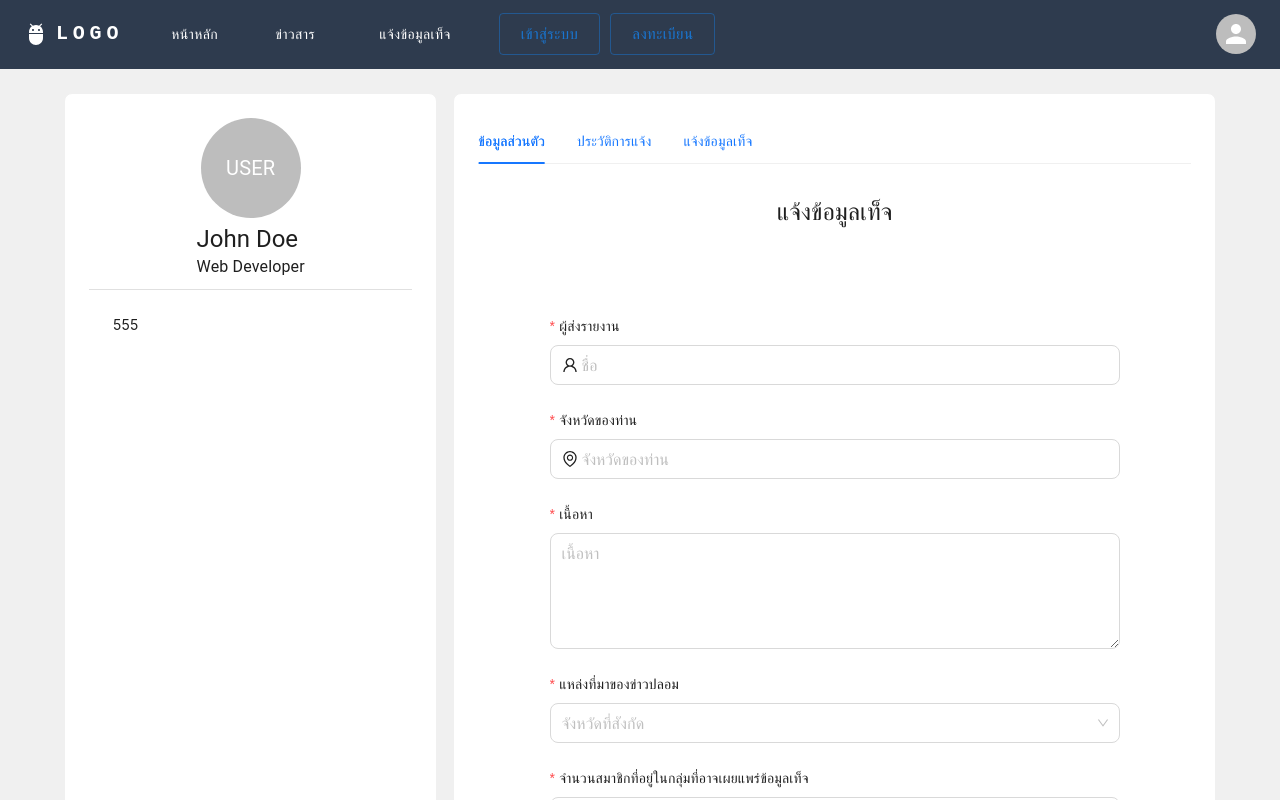
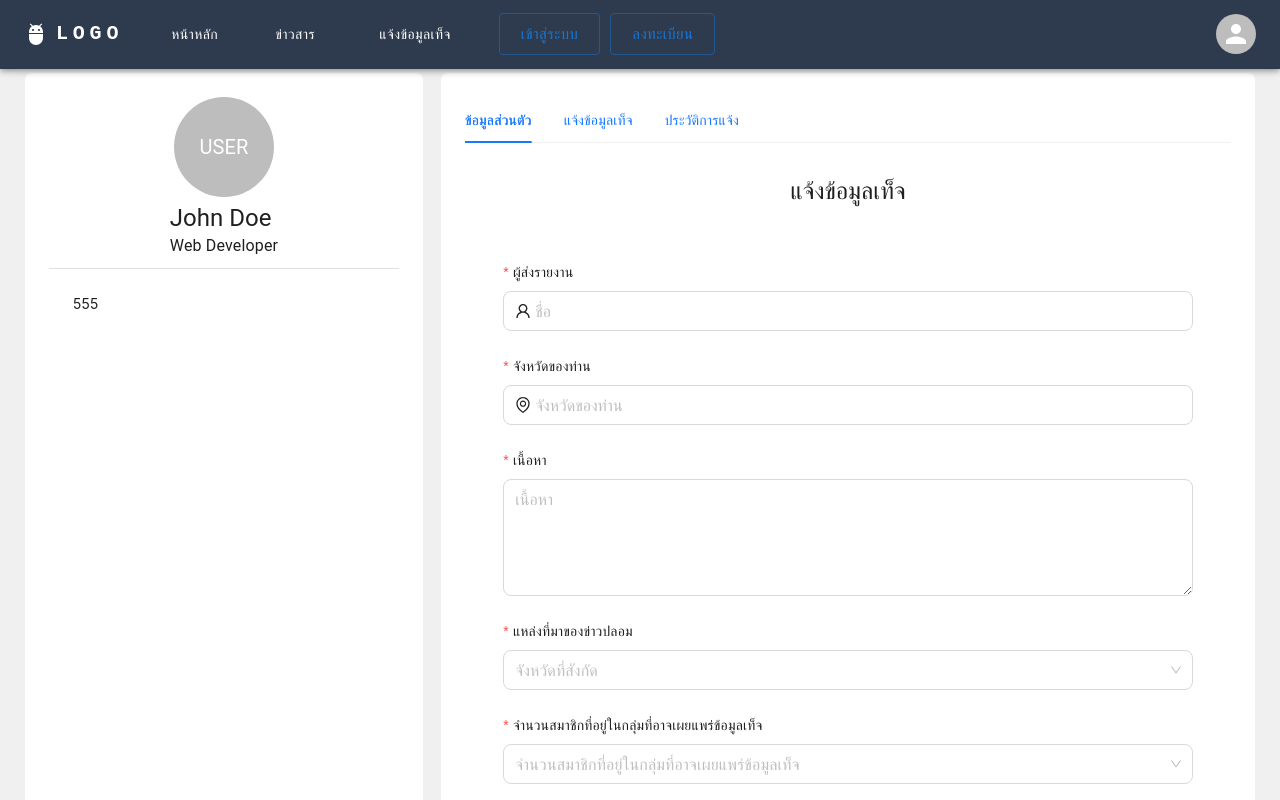
Before and after one commit to sanusi-pohlor/frontend, a React (Create React App) app: page /FakeNews in a window 1280 px wide. Shown: the top 800 px of the page. Built offline with nearby package versions, Linux system fonts and the light colour scheme.

Commit message:
190866.3

```diff
--- a/src/App.css
+++ b/src/App.css
@@ -42,6 +42,6 @@
   margin: auto;
   -webkit-box-pack: center;
   justify-content: center;
-  padding: 24px;
+  padding: 30px;
   background-color: #f0f0f0;
 }
--- a/src/AppRoutes.js
+++ b/src/AppRoutes.js
@@ -18,6 +18,9 @@ import MType from "./components/Admin/ManageFakeNews/MType";
 import UserProfile from "./components/UserComoponents/UserProfile";
 import Login from "./components/UserComoponents/Login";
 import Register from "./components/UserComoponents/Register";
+import {
+  Box,
+} from "@mui/material";
 
 const AppRoutes = () => {
   return (
@@ -25,6 +28,7 @@ const AppRoutes = () => {
       <div>
         <MenuNavbar />
         <div id="background" className="background">
+        <Box height="6vh"/>
           <Routes>
             <Route path="/" element={<Dashboard />} />
             <Route path="/FakeNews" element={<FakeNewInformation />} />
--- a/src/components/Bottom.js
+++ b/src/components/Bottom.js
@@ -6,7 +6,8 @@ const footerStyle = {
   textAlign: "center",
   color: "#000000",
   backgroundColor: "#FFFFFF",
-  height: "10%", // Change this value to adjust the height
+  height: "5%", // Change this value to adjust the height
+  bottom: 0, width: "100%"
 };
 const Bottom = () => {
   return <Footer style={footerStyle}>Footer</Footer>;
--- a/src/components/DashboardComponents/Dashboard.js
+++ b/src/components/DashboardComponents/Dashboard.js
@@ -54,7 +54,7 @@ const Dashboard = () => {
         cover={
           <img
             alt="Card cover"
-            style={{ height: "100%", width: "100%", objectFit: "cover" }}
+            style={{ height: "80%", width: "100%", objectFit: "cover" }}
             src="https://t3.ftcdn.net/jpg/05/37/73/58/360_F_537735846_kufBp10E8L4iV7OLw1Kn3LpeNnOIWbvf.jpg"
           />
         }
@@ -252,8 +252,6 @@ const Dashboard = () => {
             <Content />
           </Grid>
         </Grid>
-        <br />
-        <br />
       </Paper>
     </div>
   );
--- a/src/components/FakeNewsComponents/FakeNewInformation.js
+++ b/src/components/FakeNewsComponents/FakeNewInformation.js
@@ -51,7 +51,7 @@ const FakeNewInformation = ({ handleSubmit, FakeNewInformationFinish }) => {
           onFinish={FakeNewInformationFinish}
           style={{
             maxWidth: "100%",
-            padding: "10%",
+            padding: "5%",
           }}
         >
           <Form.Item
--- a/src/components/MenuNavbar.js
+++ b/src/components/MenuNavbar.js
@@ -37,7 +37,6 @@ const settings = [{ label: 'Login', link: '/User/Login' },
 { label: 'Register', link: '/User/Register' },
 { label: 'User Profile', link: '/User/Profile' },
 { label: 'Admin', link: '/Admin' },
-{ label: 'ประวัติการแจ้ง', link: '/' },
 { label: 'Loguot', link: '/' },];
 
 function ResponsiveAppBar() {
@@ -121,9 +120,9 @@ function ResponsiveAppBar() {
   const container = window.document.body;
 
   return (
-    <Box sx={{ display: 'flex' }}>
+    <Box>
       <CssBaseline />
-      <AppBar position="static" sx={{ backgroundColor: '#2E3B4E' }}>
+      <AppBar sx={{ backgroundColor: '#2E3B4E' }} >
         <Container maxWidth="xl">
           <Toolbar disableGutters >
             <AdbIcon sx={{ display: { xs: 'none', md: 'flex' }, mr: 1 }} />
--- a/src/components/UserComoponents/UserProfile.js
+++ b/src/components/UserComoponents/UserProfile.js
@@ -23,18 +23,17 @@ const UserProfile = ({ children }) => {
     },
     {
       key: "2",
-      label: "ประวัติการแจ้ง",
-      link: "/FakeNews/NotificationHistory",
+      label: "แจ้งข้อมูลเท็จ",
+      link: "/FakeNews",
     },
     {
       key: "3",
-      label: "แจ้งข้อมูลเท็จ",
-      link: "/FakeNews",
+      label: "ประวัติการแจ้ง",
+      link: "/FakeNews/NotificationHistory",
     },
   ];
 
   return (
-    <Container>
       <Grid container spacing={2}>
         <Grid item xs={12} sm={4}>
           <Card
@@ -98,7 +97,6 @@ const UserProfile = ({ children }) => {
           </Card>
         </Grid>
       </Grid>
-    </Container>
   );
 };
 
```
